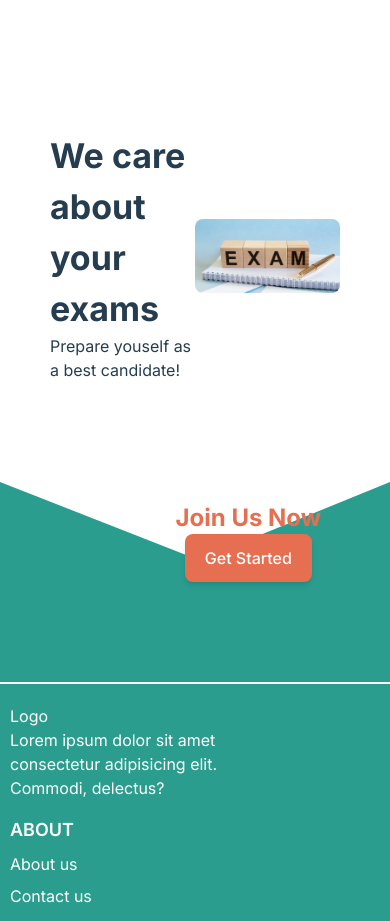
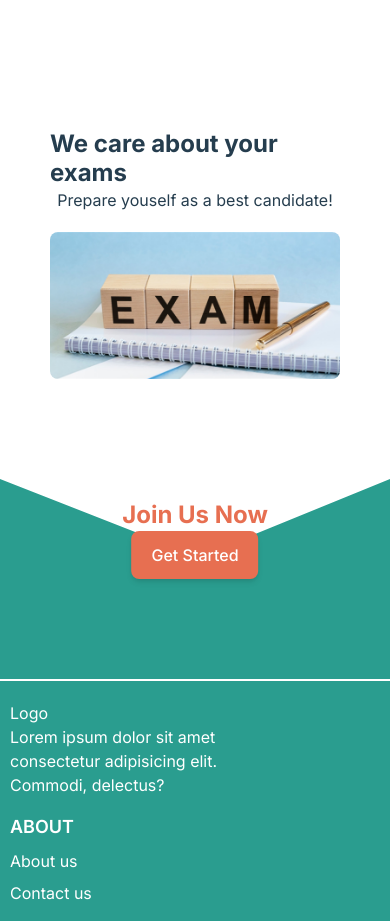
Before and after one commit to riajulpro/studyhub-frontend, a Next.js app: page / in a window 390 px wide. Shown: the part 1300-2221 px from the top of the page. Built offline with nearby package versions, Linux system fonts and the light colour scheme; no server answers.

Commit message:
fix responsive

```diff
--- a/src/components/home/CareSection.tsx
+++ b/src/components/home/CareSection.tsx
@@ -1,16 +1,26 @@
-import Image from 'next/image';
+import Image from "next/image";
 
 const CareSection = () => {
   return (
-        <section className='px-[40px] py-[100px]'>
+    <section className="px-[40px] py-[100px]">
       {/* <h6 className=""></h6> */}
-            <div className="flex w-full center ">
+      <div className="flex flex-col md:flex-row gap-[20px] md:gap-0 w-full center ">
         <div className="flex-1 center flex-col">
-                    <h6 className="text-[34px] font-bold leading-[150%] text-primaryTxt">We care about your exams</h6>
-                    <p className="text-primaryTxt">Prepare youself as a best candidate!</p>
+          <h6 className="text-[24px] md:text-[34px] font-bold leading-[120%] md:leading-[150%] text-primaryTxt">
+            We care about your exams
+          </h6>
+          <p className="text-primaryTxt">
+            Prepare youself as a best candidate!
+          </p>
         </div>
         <div className="flex-1 center flex-col">
-                    <Image src="/images/exams.jpg" alt='' height={400} width={400} className='rounded-lg' />
+          <Image
+            src="/images/exams.jpg"
+            alt=""
+            height={400}
+            width={400}
+            className="rounded-lg"
+          />
         </div>
       </div>
     </section>
--- a/src/components/home/ClipSection.tsx
+++ b/src/components/home/ClipSection.tsx
@@ -3,7 +3,7 @@
 const ClipSection = () => {
   return (
     <section className="relative border-b-2 border-white">
-      <div className="absolute flex flex-col left-[45%] top-[20px] z-20 items-center justify-center">
+      <div className="absolute flex flex-col left-1/2 -translate-x-1/2 top-[20px] z-20 items-center justify-center">
         <h2 className="text-2xl font-bold text-coralMat">Join Us Now</h2>
         <div className="">
           <button className="btn-style bg-coralMat font-medium text-white">Get Started</button>
--- a/src/components/shared/Header.tsx
+++ b/src/components/shared/Header.tsx
@@ -42,7 +42,7 @@ const Header = () => {
             <Link
               key={nav.path}
               href={nav.path}
-              className={`text-slate-700 hover:text-coralMat btn-style ${
+              className={`text-primary hover:text-coralMat btn-style ${
                 location === nav.path && "font-extrabold text-coralMat"
               }`}
             >
@@ -52,13 +52,13 @@ const Header = () => {
         </nav>
         <div className="flex gap-3 items-center">
           {token ? (
-            <div className="text-slate-700 hover:text-green-500 btn-style">
+            <div className="text-slate-700 hover:text-coralMat btn-style">
               Log Out
             </div>
           ) : (
             <Link
               href="/login"
-              className="text-slate-700 hover:text-green-500 btn-style"
+              className="text-slate-700 hover:text-coralMat btn-style"
             >
               Login
             </Link>
```
Lines whose indentation alone changed are shown as unchanged.
